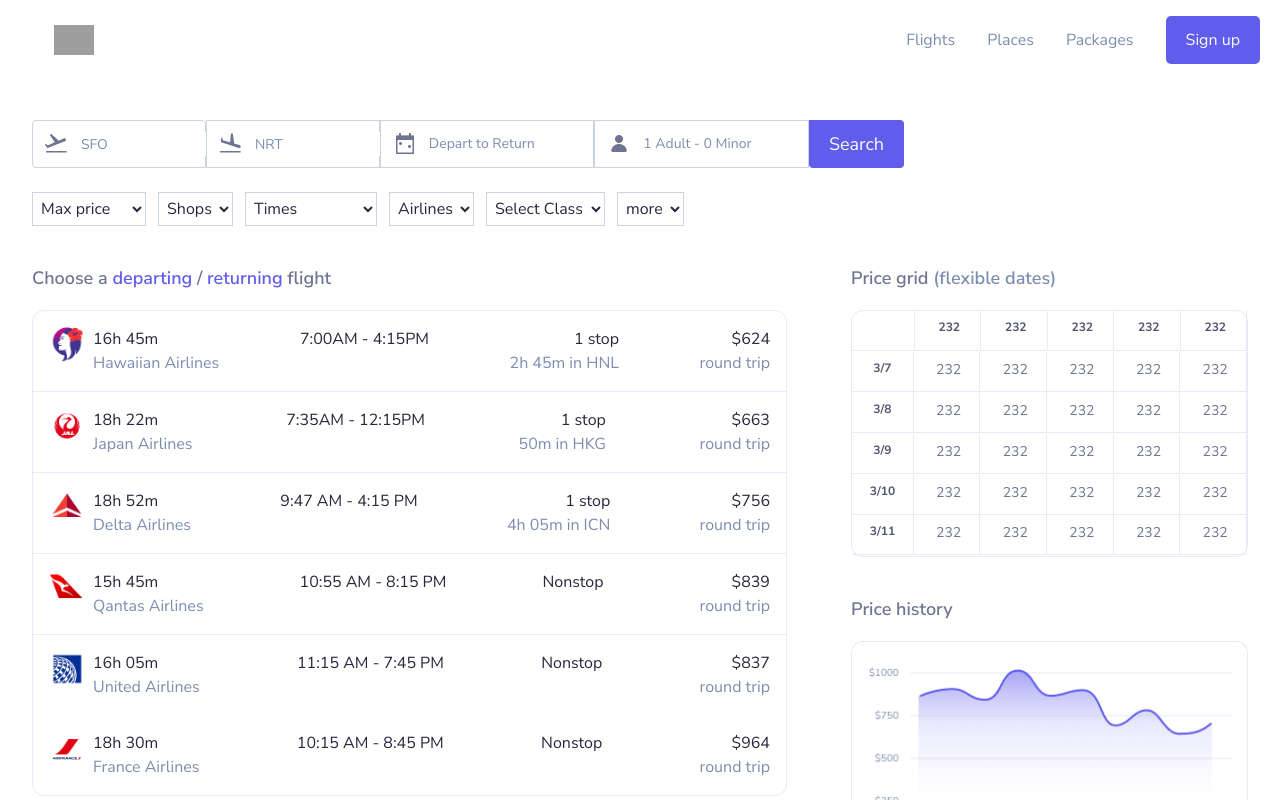
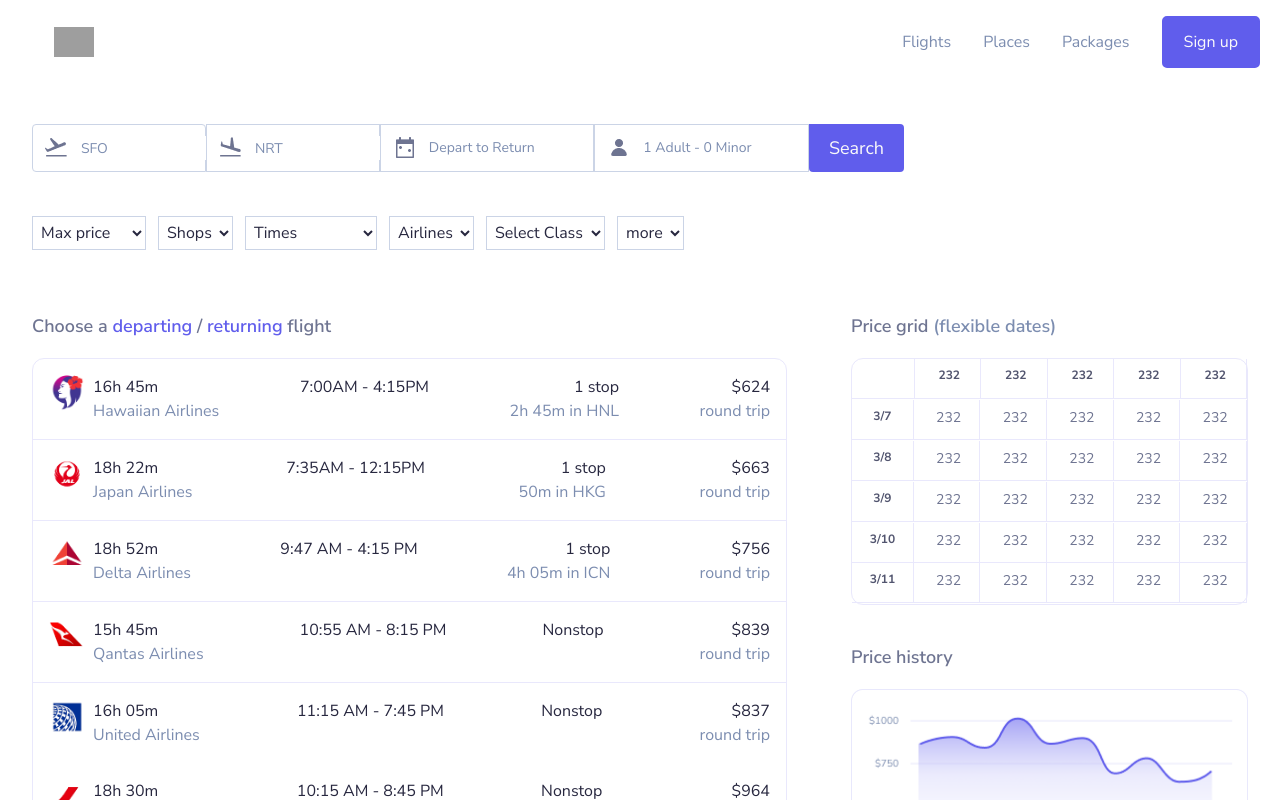
Before and after one commit to PrtHub/Tripma, a React (Vite) app: page /explore in a window 1280 px wide. Shown: the top 800 px of the page. Built offline with nearby package versions, Linux system fonts and the light colour scheme; grey boxes are pictures that could not be loaded.

Commit message:
Button updated

```diff
--- a/src/components/Navbar.jsx
+++ b/src/components/Navbar.jsx
@@ -52,7 +52,7 @@ const Navbar = () => {
             </Link>
           </ul>
           <div className="">
-          <button className="bg-[#605DEC] py-2 px-4 md:py-3 md:px-5 rounded-[5px] outline-none border-none text-base text-[#FAFAFA]" onClick={() => setSignin(!signin)}>Sign up</button>
+          <button className="bg-[#605DEC] py-2 px-4 md:py-3 md:px-5 rounded-[5px] border-2 border-[#605DEC] text-base text-[#FAFAFA] hover:text-[#605DEC] hover:bg-white hover:border-2 hover:border-[#605DEC] transition-all duration-200" onClick={() => setSignin(!signin)}>Sign up</button>
          { signin && (
           <Signin signin={signin} setSignin={setSignin}/>
           )}
@@ -63,7 +63,7 @@ const Navbar = () => {
 
        <div className="md:hidden flex items-center space-x-2">
         <div className="">
-       <button className="bg-[#605DEC] py-2 px-4 rounded-[5px] outline-none border-none text-base text-[#FAFAFA]" onClick={() => setSignin(!signin)}>Sign up</button>
+       <button className="bg-[#605DEC] py-2 px-4 rounded-[5px] border-2 border-[#605DEC] text-base text-[#FAFAFA] hover:text-[#605DEC] hover:bg-white hover:border-2 hover:border-[#605DEC] transition-all duration-200" onClick={() => setSignin(!signin)}>Sign up</button>
        { signin && (
           <Signin signin={signin} setSignin={setSignin}/>
           )}
--- a/src/components/SelectDetails.jsx
+++ b/src/components/SelectDetails.jsx
@@ -34,7 +34,7 @@ const SelectDetails = () => {
   return (
     <>
       <div className="w-full">
-        <div className="lg:w-[872px] w-full flex flex-col gap-5">
+        <div className="lg:w-[872px] w-full flex flex-col gap-10">
           <div className="flex w-full h-12 lg:flex-row items-center flex-col lg:shadowCard  relative ">
             <div className="flex w-full lg:w-[173.92px] h-full justify-start items-center border-[1px] border-[#CBD4E6] p-2 rounded-t-[4px] lg:rounded-l-[4px]">
               <img src={departure} alt="departure" />
--- a/src/components/Testimonials.jsx
+++ b/src/components/Testimonials.jsx
@@ -76,7 +76,7 @@ const Testimonials = () => {
 
         </div>
         <Link to='/hotels' className="flex items-center justify-center mt-10">
-           <button className="bg-[#605DEC] text-[#FAFAFA] px-5 py-3 outline-none border-none rounded">Explore more stays</button>
+           <button className="bg-[#605DEC] text-[#FAFAFA] px-5 py-3 border-2 border-[#605DEC] rounded hover:text-[#605DEC] hover:bg-white hover:border-2 hover:border-[#605DEC] transition-all duration-200">Explore more stays</button>
         </Link>
       </div>
     </>
--- a/src/pages/FlightExplore.jsx
+++ b/src/pages/FlightExplore.jsx
@@ -8,7 +8,7 @@ const FlightExplore = () => {
         <div className="mt-10">
          <SelectDetails/>
         </div>
-        <div className="mt-10">
+        <div className="mt-16">
           <FlightChoose/>
         </div>
     </div>
```
